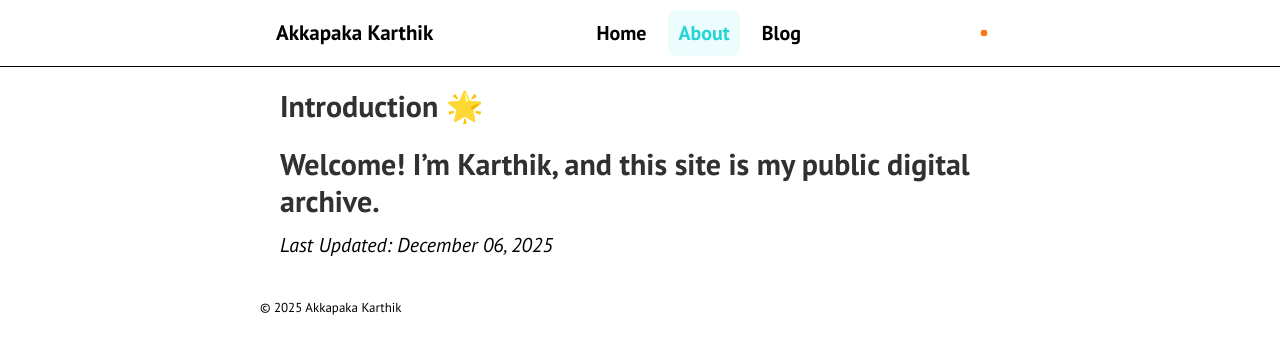
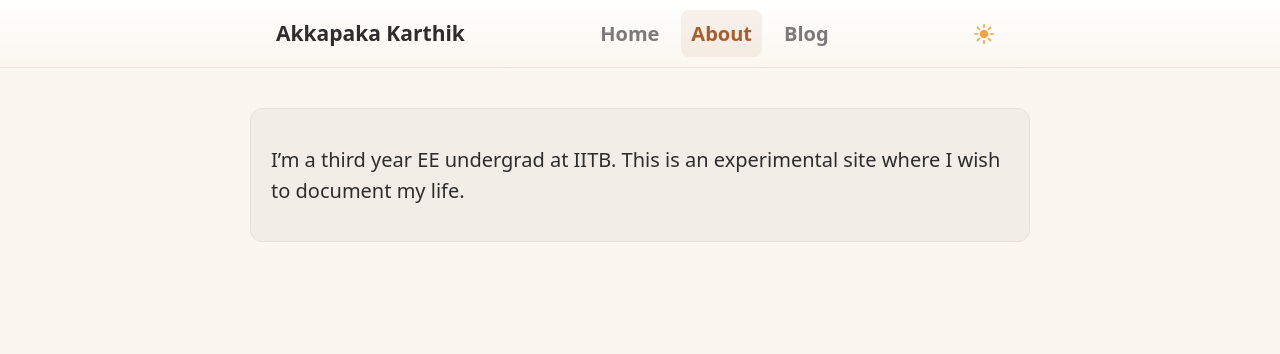
Before and after one commit to akkapakakarthik/akkapakakarthik.github.io, a Jekyll site: the page built from about.md, in a window 1280 px wide. Shown: the top 354 px of the page. Built offline with Jekyll 4.4.1, drawn with Linux system fonts in a browser that asks for light colours.

Commit message:
Polished layouts, removed unused files, added blog page.

```diff
--- a/_includes/footer.html
+++ /dev/null
@@ -1,15 +0,0 @@
-<!-- _includes/footer.html -->
-<footer class="site-footer" role="contentinfo" aria-label="Footer">
-  <div class="container" style="display:flex;align-items:center;justify-content:space-between;gap:12px;padding:18px 0;">
-    <div class="footer-left" style="color:var(--muted);font-size:13px;">
-      &copy; {{ site.time | date: "%Y" }} {{ site.author | default: site.title }}
-    </div>
-
-    <div class="footer-right" style="font-size:13px;">
-      <!-- Optional small links -->
-      <a href="{{ '/' | relative_url }}" style="color:var(--muted);text-decoration:none;margin-right:12px;">Home</a>
-      <a href="{{ '/about/' | relative_url }}" style="color:var(--muted);text-decoration:none;margin-right:12px;">About</a>
-      <a href="{{ site.github.repository_url | default:'#' }}" style="color:var(--muted);text-decoration:none;">GitHub</a>
-    </div>
-  </div>
-</footer>
--- a/_includes/topnav.html
+++ b/_includes/topnav.html
@@ -19,19 +19,29 @@
 
 <!-- _includes/topnav.html (excerpt showing theme icon area) -->
     <!-- Small inline theme icon (always visible): stacked sun + moon for crossfade animation -->
-    <button id="topThemeIcon" class="top-theme-icon" aria-label="Toggle theme" title="Toggle theme" aria-pressed="false">
+    <button id="topThemeIcon" class="top-theme-icon" aria-label="Toggle theme" aria-pressed="false">
+
+  <!-- ☀️ Sun (bright, visible in light mode) -->
   <svg class="theme-svg theme-sun" viewBox="0 0 24 24" aria-hidden="true">
-        <g fill="currentColor">
-          <circle cx="12" cy="12" r="4"/>
-          <g>
-            <path d="M12 2v2M12 20v2M4.22 4.22l1.42 1.42M18.36 18.36l1.42 1.42M2 12h2M20 12h2M4.22 19.78l1.42-1.42M18.36 5.64l1.42-1.42"/>
-          </g>
+    <circle cx="12" cy="12" r="5" fill="currentColor"/>
+    <g stroke="currentColor" stroke-width="2" stroke-linecap="round">
+      <line x1="12" y1="1"  x2="12" y2="4"/>
+      <line x1="12" y1="20" x2="12" y2="23"/>
+      <line x1="1"  y1="12" x2="4"  y2="12"/>
+      <line x1="20" y1="12" x2="23" y2="12"/>
+      <line x1="4.2" y1="4.2" x2="6.5" y2="6.5"/>
+      <line x1="17.5" y1="17.5" x2="19.8" y2="19.8"/>
+      <line x1="4.2" y1="19.8" x2="6.5" y2="17.5"/>
+      <line x1="17.5" y1="6.5"  x2="19.8" y2="4.2"/>
     </g>
   </svg>
 
+  <!-- 🌙 Moon -->
   <svg class="theme-svg theme-moon" viewBox="0 0 24 24" aria-hidden="true">
-        <path fill="currentColor" d="M21 12.79A9 9 0 1 1 11.21 3 7 7 0 0 0 21 12.79z"/>
+    <path fill="currentColor" d="M21 12.8A9 9 0 1 1 11.2 3a7 7 0 0 0 9.8 9.8z"/>
   </svg>
+
 </button>
+
   </div>
 </header>
--- a/_layouts/default.html
+++ b/_layouts/default.html
@@ -21,8 +21,6 @@
       {{ content }}
     </div>
   </main>
-
-  {% include footer.html %}
 
   <!-- topnav behaviour + theme wiring -->
 <script>
--- a/about.md
+++ b/about.md
@@ -4,8 +4,19 @@ title: About
 permalink: /about/
 ---
 
-## Introduction 🌟
+<section class="card">
+  <p>
+    I’m a third year EE undergrad at IITB. This is an experimental site where I wish to document my life.
+  </p>
 
-Welcome! I'm Karthik, and this site is my public digital archive.
----
-*Last Updated: {{ site.time | date: '%B %d, %Y' }}*
+  <p>
+    <!-- Right now, I’m mostly writing and taking notes elsewhere. You can find my longer
+    posts and thoughts on my blog:
+  </p>
+
+  <p>
+    <a href="https://your-blog-url-here.com" target="_blank" rel="noopener" class="primary">
+      Visit my blog
+    </a> -->
+  </p>
+</section>
--- a/css/app.css
+++ b/css/app.css
@@ -1,57 +1,155 @@
-/* Topnav optimized styles: compact, responsive, accessible */
+/* ======================
+   CORE VARIABLES
+====================== */
+
+:root {
+  --cyan: #23D5D5;
+}
+
+/* ======================
+   DARK THEME
+====================== */
+
+html[data-theme="dark"],
+body.theme-dark {
+  --bg: #03161a;
+  --text: #e6fbff;
+  --muted: #9ad6d6;
+  --accent: #23D5D5;
+  --border: #07363a;
+  --sidebar-bg: #022426;
+}
+
+/* ======================
+   LIGHT THEME (Palette 3)
+====================== */
+
+html[data-theme="light"],
+body.theme-light {
+  --bg: #FBF7F0;
+  --surface: #F2EDE6;
+  --text: #2D2D2D;
+  --muted: #7A7A7A;
+  --accent: #A85D2D;
+  --accent-hover: #CF7744;
+  --border: #E8E1DB;
+  --sidebar-bg: #F2EDE6;
+  --header-gradient: linear-gradient(180deg, #FFFFFF 0%, #FBF7F0 100%);
+  --sun-color: #F9A03F;
+}
+
+/* ======================
+   GLOBAL
+====================== */
+
+body {
+  background: var(--bg);
+  color: var(--text);
+}
+
+* {
+  transition: background-color 180ms ease,
+              color 180ms ease,
+              border-color 180ms ease;
+}
+
+/* ======================
+   TOPNAV
+====================== */
+
 .topnav {
-  background: var(--sidebar-bg, #f5f6f7);
-  border-bottom: 1px solid var(--border, #e6e9eb);
+  background: var(--header-gradient, var(--sidebar-bg));
+  border-bottom: 1px solid var(--border);
   position: sticky;
   top: 0;
   z-index: 60;
 }
 
 .topnav-inner {
-  display:flex;
-  align-items:center;
-  justify-content:space-between;
+  display: flex;
+  align-items: center;
+  justify-content: space-between;
+  padding: 10px 16px;
   gap: 1rem;
-  padding: 10px 16px;
 }
 
-/* Brand + hamburger */
-.brand-row { display:flex; align-items:center; gap:12px; }
-.brand { font-weight:700; color:var(--text); text-decoration:none; font-size:1.05rem; }
+.brand-row { display: flex; align-items: center; gap: 12px; }
+.brand {
+  text-decoration: none;
+  font-weight: 700;
+  font-size: 1.05rem;
+  color: var(--text);
+}
 
-/* Hamburger (only visible on small screens) */
-.topnav-hamburger { display:none; border:0; background:transparent; padding:6px; border-radius:8px; cursor:pointer; }
-.topnav-hamburger .icon { width:22px; height:22px; color:var(--muted); }
+/* ======================
+   HAMBURGER
+====================== */
 
-/* Menu links */
-.topnav-menu { display:flex; align-items:center; gap:12px; }
+.topnav-hamburger {
+  display: none;
+  border: 0;
+  background: transparent;
+  padding: 6px;
+  border-radius: 8px;
+  cursor: pointer;
+}
+.topnav-hamburger .icon {
+  width: 22px;
+  height: 22px;
+  color: var(--muted);
+}
+
+/* ======================
+   MENU
+====================== */
+
+.topnav-menu {
+  display: flex;
+  align-items: center;
+  gap: 12px;
+}
+
 .top-link {
-  text-decoration:none;
-  color:var(--muted);
-  padding:8px 10px;
-  border-radius:8px;
-  font-weight:600;
+  text-decoration: none;
+  color: var(--muted);
+  padding: 8px 10px;
+  border-radius: 8px;
+  font-weight: 600;
 }
-.top-link:hover, .top-link:focus { color:var(--text); background: rgba(0,0,0,0.04); }
-.top-link.active { color: var(--accent); background: rgba(237, 100, 100, 0.06); }
+.top-link:hover,
+.top-link:focus {
+  background: rgba(0, 0, 0, 0.04);
+  color: var(--text);
+}
+html[data-theme="dark"] .top-link.active {
+  color: var(--accent);
+  background: rgba(35, 213, 213, 0.08);
+}
+html[data-theme="light"] .top-link.active {
+  color: var(--accent);
+  background: rgba(168, 93, 45, 0.08);
+}
 
-/* theme button */
 .top-theme-btn {
   background: var(--accent);
   color: #fff;
   border: 0;
-  padding:8px 12px;
-  border-radius:999px;
-  cursor:pointer;
-  font-weight:700;
+  padding: 8px 12px;
+  border-radius: 999px;
+  cursor: pointer;
+  font-weight: 700;
 }
 
-/* Responsive: collapse menu into a vertical panel on small screens */
+/* ======================
+   MOBILE MENU
+====================== */
+
 @media (max-width: 767px) {
-  .topnav-hamburger { display:inline-flex; }
+  .topnav-hamburger { display: inline-flex; }
+
   .topnav-menu {
     position: fixed;
-    top: var(--header-height, 56px);
+    top: 56px;
     right: 0;
     left: 0;
     background: var(--sidebar-bg);
@@ -61,161 +159,149 @@
     transform: translateY(-10px);
     opacity: 0;
     pointer-events: none;
-    transition: opacity 180ms ease, transform 180ms ease;
-    box-shadow: 0 10px 30px rgba(15,23,42,0.06);
     border-bottom-left-radius: 8px;
     border-bottom-right-radius: 8px;
+    box-shadow: 0 10px 30px rgba(15, 23, 42, 0.06);
+    transition: opacity 180ms ease, transform 180ms ease;
   }
-  .topnav-menu.open { transform: translateY(0); opacity: 1; pointer-events: auto; }
-  .top-link { width:100%; padding:12px; text-align:left; }
-  .top-theme-btn { width:100%; }
+
+  .topnav-menu.open {
+    opacity: 1;
+    transform: translateY(0);
+    pointer-events: auto;
+  }
+
+  .top-link { width: 100%; padding: 12px; text-align: left; }
+  .top-theme-btn { width: 100%; }
 }
 
-/* -----------------------
-  Theme & icon animation
-  - dark accent: #23D5D5
-------------------------*/
+/* ======================
+   THEME ICON (SUN / MOON)
+====================== */
 
-/* Important cyan chosen by you */
-:root {
-  --cyan: #23D5D5;
-  --accent: var(--cyan);
+.top-theme-icon {
+  display: inline-flex;
+  align-items: center;
+  justify-content: center;
+  width: 40px;
+  height: 40px;
+  padding: 6px;
+  background: transparent;
+  border: 0;
+  border-radius: 8px;
+  cursor: pointer;
+  position: relative;
+  transition: background-color 180ms ease, transform 220ms ease;
+}
+.top-theme-icon:focus {
+  outline: 2px solid rgba(35,213,213,0.16);
 }
 
-/* Light theme defaults (already defined earlier) should keep header light and readable.
-   Ensure header uses light background and dark text in light mode */
-.topnav {
-  background: linear-gradient(180deg, rgba(255,255,255,0.95), rgba(255,255,255,0.9));
-  color: var(--text);
-  border-bottom-color: var(--border);
+.theme-svg {
+  position: absolute;
+  width: 20px;
+  height: 20px;
+  color: var(--muted);
+  transition: opacity 260ms ease, transform 260ms ease, color 260ms ease;
+  transform-origin: center;
 }
 
-/* Dark theme variables */
-html[data-theme="dark"], body.theme-dark {
-  --bg: #03161a;         /* deep near-black / blue */
-  --text: #e6fbff;       /* soft off-white */
-  --muted: #9ad6d6;      /* muted cyan */
-  --accent: #23D5D5;     /* your cyan */
-  --border: #07363a;
-  --sidebar-bg: #022426;
+/* SUN (light mode) */
+html[data-theme="light"] .theme-sun {
+  opacity: 1;
+  transform: translateY(0) scale(1);
+  color: var(--sun-color) !important;
+}
+html[data-theme="light"] .theme-moon {
+  opacity: 0;
+  transform: translateY(-6px) scale(.85);
 }
 
-/* Apply global background + text */
-body {
-  background: var(--bg);
-  color: var(--text);
+/* MOON (dark mode) */
+html[data-theme="dark"] .theme-moon {
+  opacity: 1;
+  transform: translateY(0) scale(1);
+  color: var(--accent);
+}
+html[data-theme="dark"] .theme-sun {
+  opacity: 0;
+  transform: translateY(6px) scale(.85);
 }
 
-/* Header contrast:
-   - Light mode: dark text on light header (default)
-   - Dark mode: darker header but keep brand/text readable; key actions use cyan */
-html[data-theme="dark"] .topnav {
-  background: linear-gradient(180deg, rgba(2,36,38,0.9), rgba(2,36,38,0.88));
-  border-bottom-color: var(--border);
-  color: var(--text);
+.top-theme-icon[aria-pressed="true"] {
+  background: rgba(35,213,213,0.06);
 }
 
-/* Top links: active/highlight styles: important text uses cyan only */
-.top-link.active {
-  color: var(--accent);
-  background: rgba(35,213,213,0.08);
+.top-theme-icon.icon-pulse {
+  transform: scale(1.06);
 }
-.top-link:hover {
+
+/* ======================
+   SIDEBAR (mobile only)
+====================== */
+
+@media (min-width: 768px) {
+  .site-sidebar { display: none !important; }
+}
+
+@media (max-width: 767px) {
+  .site-sidebar { display: block !important; }
+}
+
+/* ======================
+   LIGHT/DARK TEXT
+====================== */
+
+html[data-theme="dark"] h1,
+html[data-theme="dark"] h2,
+html[data-theme="dark"] .top-link.active {
   color: var(--accent);
 }
-
-/* ---------- 1) Sun color in light mode (visible) ---------- */
-
-/* Light-mode sun color (warm orange) */
-html[data-theme="light"] .theme-sun,
-body:not(.theme-dark) .theme-sun {
-  color: #f97316; /* orange-500 — visible on light backgrounds */
-  opacity: 1;
-  transition: color 200ms ease;
+:root {
+  --font-sans: ui-sans-serif, system-ui, -apple-system, BlinkMacSystemFont, "Segoe UI", Roboto, Helvetica, Arial, sans-serif;
 }
 
-/* Keep moon neutral in light mode */
-html[data-theme="light"] .theme-moon,
-body:not(.theme-dark) .theme-moon {
-  color: var(--muted);
-  opacity: 0.0;
-  transform: translateY(-6px) scale(.9);
+body {
+  font-family: var(--font-sans);
+  line-height: 1.55;
 }
 
-/* Ensure the top-theme-icon background stays readable in light mode on hover/focus */
-.top-theme-icon:hover,
-.top-theme-icon:focus {
-  background: rgba(0,0,0,0.04);
+h1 {
+  font-size: 2.2rem;
+  font-weight: 700;
+  margin-bottom: .4em;
 }
 
-/* ---------- 2) Footer: remove links on desktop + compact mobile ---------- */
-
-/* Hide the right-side footer links on wider screens (desktop) */
-@media (min-width: 768px) {
-  .footer-right { display: none !important; }
-  .site-footer .container { padding: 12px 0; } /* tighten footer padding on desktop */
+h2 {
+  font-size: 1.6rem;
+  font-weight: 700;
+  margin-top: 1.8em;
+  margin-bottom: .3em;
 }
 
-/* Mobile: keep a small stacked link list but reduce size/spacing */
-@media (max-width: 767px) {
-  .site-footer .container { flex-direction: column; gap: 6px; padding: 10px 12px; }
-  .footer-right a { display: inline-block; font-size: 13px; color: var(--muted); padding: 6px 8px; }
-  .footer-left { font-size: 13px; color: var(--muted); }
+h3 {
+  font-size: 1.25rem;
+  font-weight: 600;
+  margin-top: 1.2em;
+  margin-bottom: .25em;
 }
 
-/* If you used inline styles in the footer, ensure the class selectors are present:
-   - wrap the right links with class="footer-right"
-   - the left text with class="footer-left"
-   Example (footer html):
-   <div class="footer-left">…</div>
-   <div class="footer-right"> <a>Home</a> <a>About</a> ... </div>
-
-
-/* Theme icon styles: stacked sun + moon cross-fade */
-.top-theme-icon {
-  display:inline-flex;
-  align-items:center;
-  justify-content:center;
-  width:40px;
-  height:40px;
-  border-radius:8px;
-  border:0;
-  background:transparent;
-  cursor:pointer;
-  position:relative;
-  padding:6px;
-  transition: background-color 180ms ease, transform 220ms ease;
+p {
+  margin: 0.75em 0;
 }
-.top-theme-icon:focus { outline: 2px solid rgba(35,213,213,0.16); }
-
-/* SVG stack styles */
-.theme-svg { position:absolute; width:20px; height:20px; color:var(--muted); transition: opacity 260ms ease, transform 260ms ease; transform-origin:center center; }
-.theme-sun { opacity:1; transform: translateY(0) scale(1); }
-.theme-moon { opacity:0; transform: translateY(-6px) scale(.9); }
-
-/* When dark theme active, show moon and tint icon with cyan */
-html[data-theme="dark"] .theme-sun { opacity:0; transform: translateY(6px) scale(.9); }
-html[data-theme="dark"] .theme-moon { opacity:1; transform: translateY(0) scale(1); color: var(--accent); }
-
-/* micro-interaction pulse */
-.top-theme-icon.icon-pulse { transform: scale(1.06); transition: transform 160ms ease; }
-
-/* ensure color of svg is correct in both themes */
-.theme-sun, .theme-moon { color: var(--muted); }
-html[data-theme="dark"] .theme-sun, html[data-theme="dark"] .theme-moon { color: var(--muted); }
-
-/* highlight icon when aria-pressed true to show active state */
-.top-theme-icon[aria-pressed="true"] { background: rgba(35,213,213,0.06); }
-
-/* Important text cyan usage — override key elements in dark */
-html[data-theme="dark"] h1, html[data-theme="dark"] h2, html[data-theme="dark"] .important, html[data-theme="dark"] .top-link.active {
-  color: var(--accent);
+.app-main .container {
+  max-width: 820px;
+  margin: 0 auto;
+  padding: 20px;
+}
+.card {
+  background: var(--surface);
+  padding: 20px;
+  border-radius: 12px;
+  border: 1px solid var(--border);
+  margin: 20px 0;
 }
 
-/* keep general body text soft off-white (no cyan everywhere) */
-html[data-theme="dark"] p, html[data-theme="dark"] li, html[data-theme="dark"] .content, html[data-theme="dark"] .app-main {
-  color: var(--text);
+html[data-theme="dark"] img {
+  filter: brightness(0.9);
 }
-
-/* small transition across theme changes */
-* { transition: color 180ms ease, background-color 180ms ease, border-color 180ms ease; }
--- a/index.markdown
+++ b/index.markdown
@@ -2,5 +2,9 @@
 # Feel free to add content and custom Front Matter to this file.
 # To modify the layout, see https://jekyllrb.com/docs/themes/#overriding-theme-defaults
 
-layout: home
+layout: default
+title: Home
 ---
+
+
+<h1>Heyo internet </h1>
```
Also changed, not shown: 404.html (+38 -14 lines), _includes/sidebar.html (deleted, +0 -38 lines), _layouts/page.html (deleted, +0 -8 lines), _layouts/post.html (deleted, +0 -25 lines), blog.md (added, +13 -0 lines), index.html (deleted, +0 -37 lines). Lines whose indentation alone changed are shown as unchanged.
